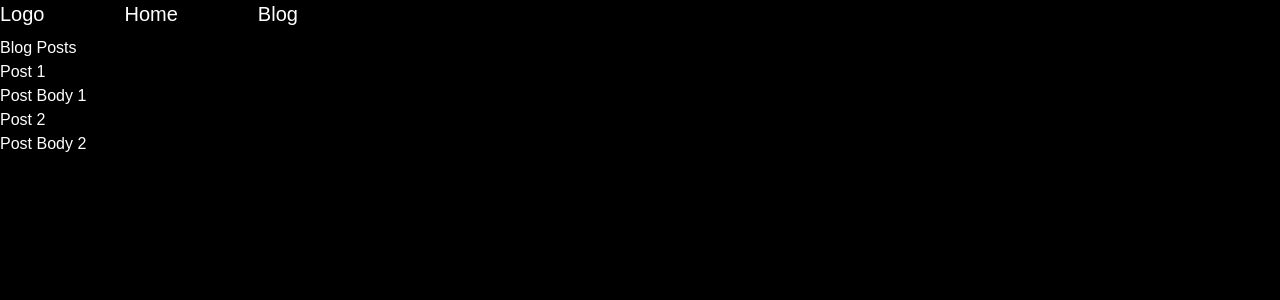
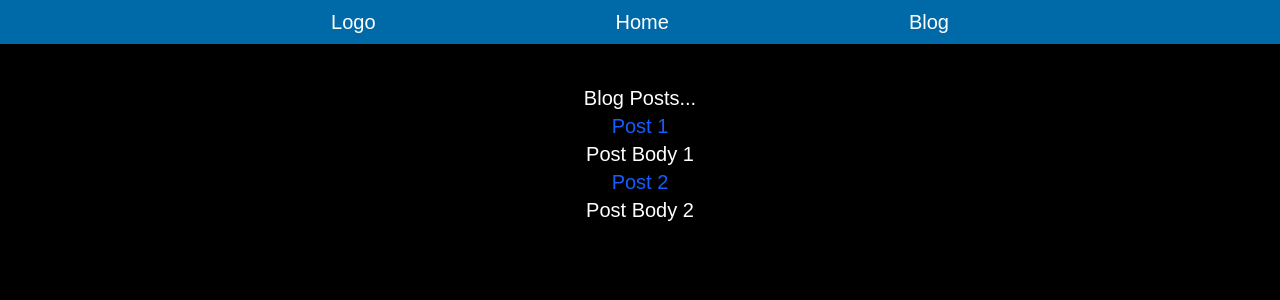
Before and after one commit to ankittripathe/Nextjs-CoderGyan, a Next.js app in the folder 01_nextapp/: page /blog in a window 1280 px wide. Shown: the top 300 px of the page. Built offline with nearby package versions, Linux system fonts and the light colour scheme.

Commit message:
nextjs setup

```diff
--- a/01_nextapp/src/app/blog/[slug]/page.js
+++ b/01_nextapp/src/app/blog/[slug]/page.js
@@ -3,7 +3,7 @@ const page = async ({ params }) => {
   console.log(slug);
 
   return (
-    <div>
+    <div className="text-center">
       <h1>Single Article Page: {slug}</h1>
     </div>
   );
--- a/01_nextapp/src/app/blog/page.js
+++ b/01_nextapp/src/app/blog/page.js
@@ -1,6 +1,6 @@
 import Link from "next/link";
 
-const page = () => {
+const blogPage = () => {
   const posts = [
     {
       id: 1,
@@ -16,15 +16,15 @@ const page = () => {
   ];
 
   return (
-    <div>
-      <h1>Blog Posts</h1>
+    <div className="text-center text-xl">
+      <h1>Blog Posts...</h1>
 
       <div>
         {posts.map((mypost) => {
           return (
             <div key={mypost.id}>
               <Link href={`/blog/${mypost.id}`}>
-                <h2>{mypost.title}</h2>
+                <h2 className="text-blue-600">{mypost.title}</h2>
               </Link>
               <p>{mypost.body}</p>
             </div>
@@ -35,4 +35,4 @@ const page = () => {
   );
 };
 
-export default page;
+export default blogPage;
--- a/01_nextapp/src/app/layout.js
+++ b/01_nextapp/src/app/layout.js
@@ -10,7 +10,7 @@ export default function RootLayout({ children }) {
   return (
     <html lang="en">
       <body>
-        <nav className="flex gap-20 text-xl mb-2">
+        <nav className="flex justify-center gap-60 bg-sky-700 py-2 text-xl mb-10">
           <Link href="./">Logo</Link>
           <Link href="./">Home</Link>
           <Link href="./blog">Blog</Link>
--- a/01_nextapp/src/app/page.js
+++ b/01_nextapp/src/app/page.js
@@ -3,7 +3,7 @@ import Image from "next/image";
 export default function Home() {
   return (
     <div>
-      <h1 className="text-xl">
+      <h1 className="text-2xl text-center">
         Welcome to Nextjs Crash Course
       </h1>
     </div>
```
